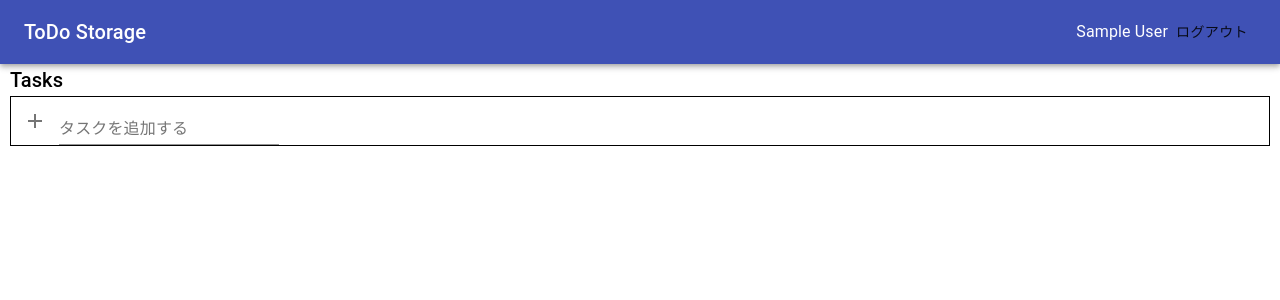
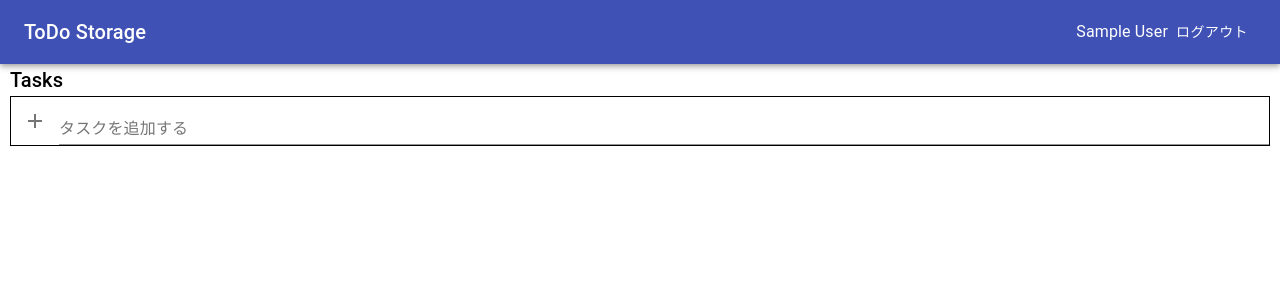
Before and after one commit to KituneUdon/todo-storage, a React (Create React App) app: page /todo in a window 1280 px wide. Shown: the top 300 px of the page. Built offline with nearby package versions, Linux system fonts and the light colour scheme; no server answers; the database is empty; sample sign-in values are in the browser's storage.

Commit message:
23 minor modifying (#25)
* #23 ログアウトボタンの文字色を白色に変更

* #23 追加欄を横いっぱいにした

* #23 エンターキーでタスクを追加できるよう変更

```diff
--- a/src/components/AddToDo.tsx
+++ b/src/components/AddToDo.tsx
@@ -22,6 +22,10 @@ const container = css`
   border: solid 1px #000000;
   display: flex;
   align-items: center;
+`;
+
+const input = css`
+  flex-grow: 1;
 `;
 
 const AddToDo: FC<Props> = ({ setErrorMessage, setTasks, tasks }) => {
@@ -51,6 +55,12 @@ const AddToDo: FC<Props> = ({ setErrorMessage, setTasks, tasks }) => {
       });
   };
 
+  const handleKeyPress = (e: React.KeyboardEvent) => {
+    if (e.key === 'Enter') {
+      handleAddTask();
+    }
+  };
+
   return (
     <>
       <div className={container}>
@@ -58,9 +68,11 @@ const AddToDo: FC<Props> = ({ setErrorMessage, setTasks, tasks }) => {
           <AddIcon />
         </IconButton>
         <TextField
+          className={input}
           label="タスクを追加する"
           onChange={handleChange}
           value={task}
+          onKeyDown={handleKeyPress}
         />
       </div>
     </>
--- a/src/components/Todo.tsx
+++ b/src/components/Todo.tsx
@@ -83,7 +83,9 @@ const Todo: FC = () => {
             ToDo Storage
           </Typography>
           <Typography variant="body1">{displayName}</Typography>
-          <Button onClick={handleLogout}>ログアウト</Button>
+          <Button color="inherit" onClick={handleLogout}>
+            ログアウト
+          </Button>
         </Toolbar>
       </AppBar>
       <main className={container}>
```
